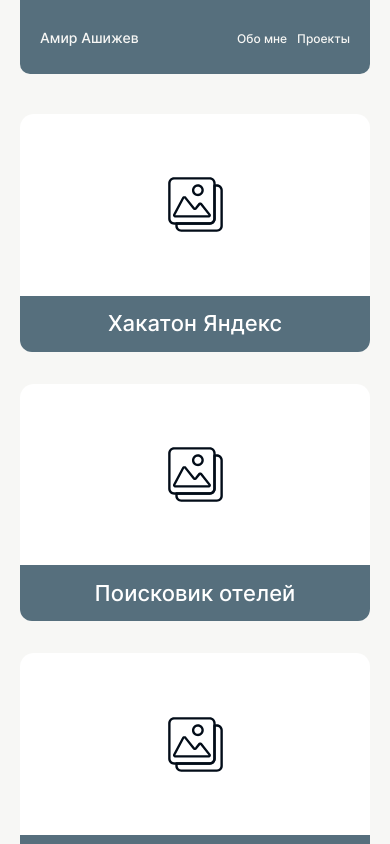
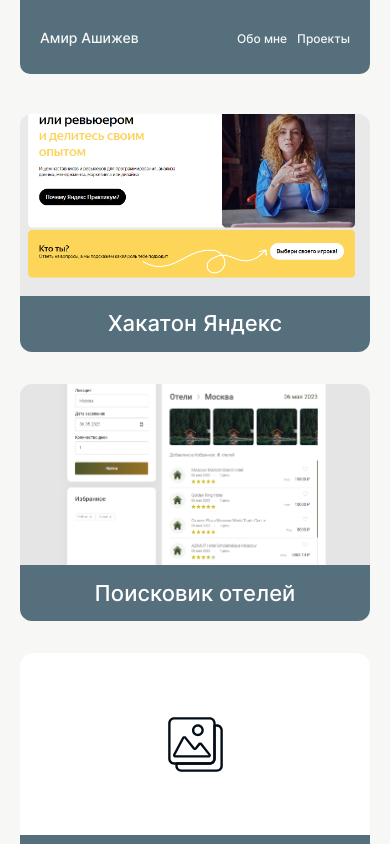
Before and after one commit to AmirAshizhev/portfolio, a React (Create React App) app: page /projects in a window 390 px wide. Shown: the top 844 px of the page. Built offline with nearby package versions, Linux system fonts and the light colour scheme.

Commit message:
feat: popup image size for desctop and mobile

```diff
--- a/src/blocks/popup/popup.css
+++ b/src/blocks/popup/popup.css
@@ -52,6 +52,10 @@
   cursor: pointer;
 }
 
+.popup__img{
+  border-radius: 10px 10px 0 0;
+}
+
 .popup__title{
   color: #566F7D;
   font-family: 'Inter';
@@ -87,4 +91,14 @@
     right: 0px;
     background-size: contain;
   }
+
+  .popup__title{
+    font-weight: 500;
+    font-size: 14px;
+  }
+
+  .popup__span{
+    font-weight: 400;
+    font-size: 12px;
+  }
 }
--- a/src/blocks/project-card/progect-card.css
+++ b/src/blocks/project-card/progect-card.css
@@ -23,6 +23,9 @@
   height: calc((91px + 91px + 57px)*0.76);
   align-self: center;
   justify-self: center;
+  width: 100%;
+  object-fit: cover;
+  border-radius: 12px 12px 0 0;
 }
 
 .progect-card__img_false{
--- a/src/components/Projects.js
+++ b/src/components/Projects.js
@@ -8,6 +8,7 @@ function Projects ({handleClosePopup, onCardClick}) {
     <ProjectCard
       card={card}
       key={i}
+      img={card.image}
       name={card.name}
       stack={card.stack}
       onCardClick={onCardClick}
```
